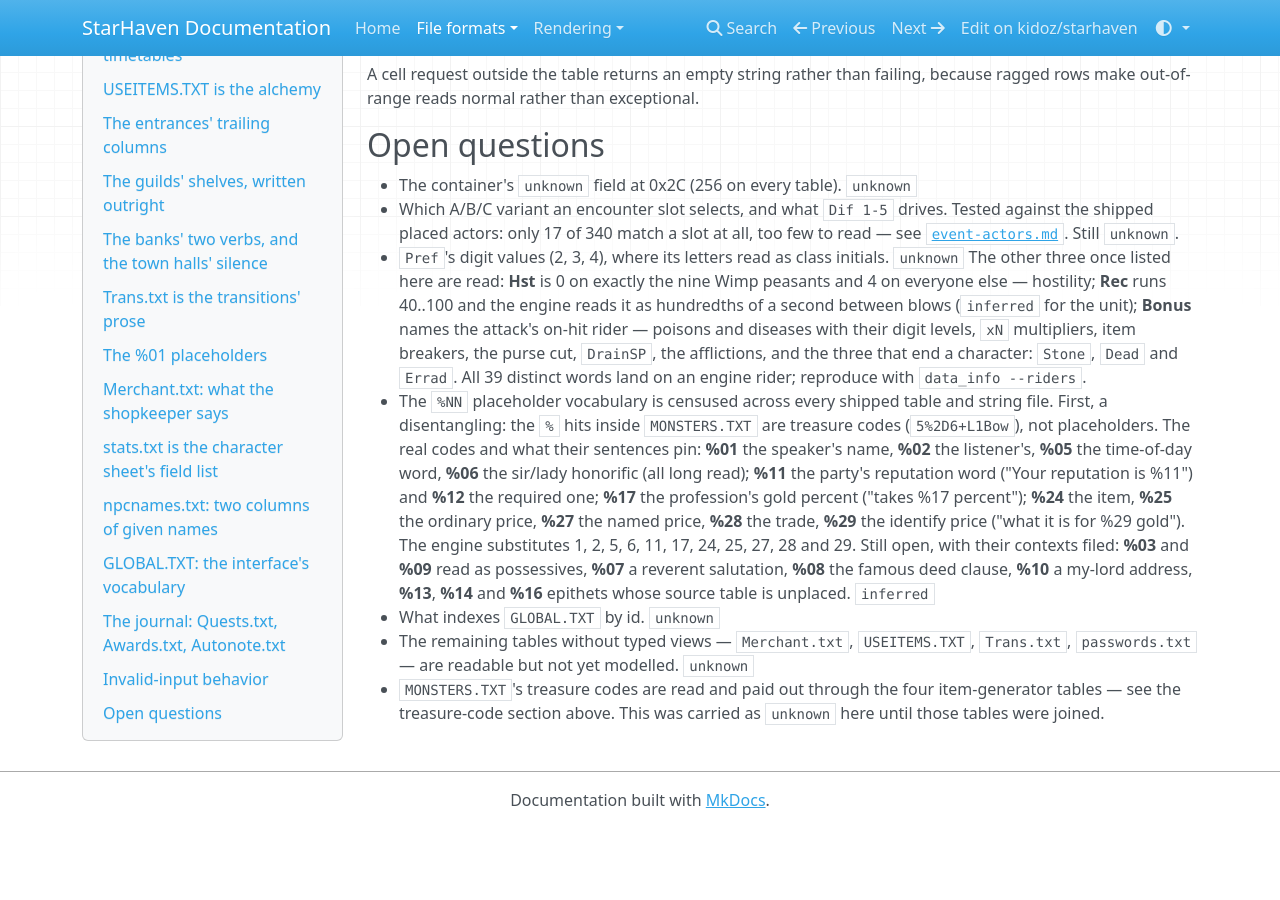
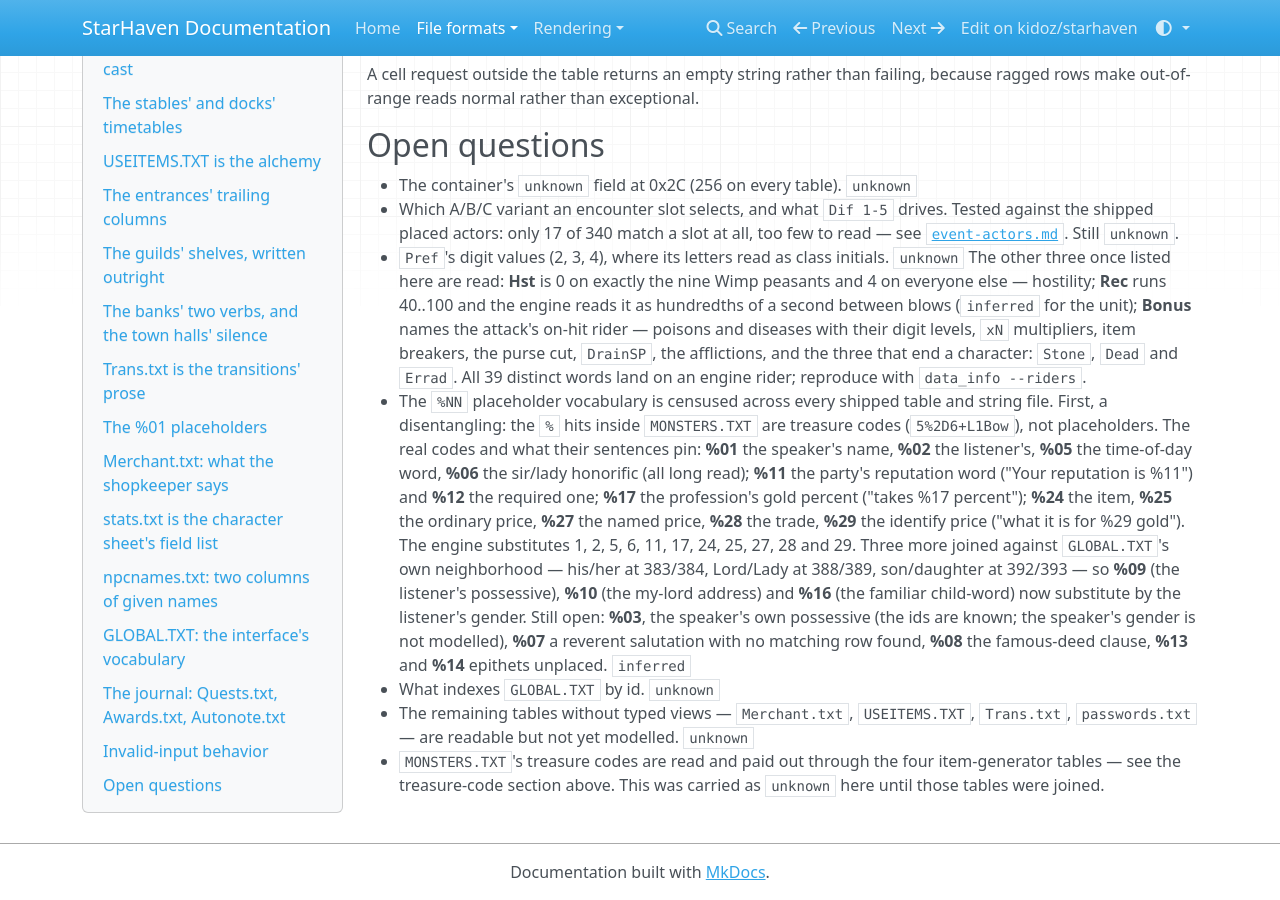
Before and after one commit to kidoz/starhaven, an MkDocs documentation site: the page built from docs/formats/text-tables.md, in a window 1280 px wide and 900 px high, scrolled down 17866 px. Built offline with MkDocs 1.6.1, drawn with Linux system fonts in a browser that asks for light colours; nearby versions of some CDN libraries; before the commit the page ends 18694 px from its top, so only the background shows below that.

Commit message:
Find the missing words shelved beside the ones we knew

```diff
--- a/docs/formats/text-tables.md
+++ b/docs/formats/text-tables.md
@@ -982,11 +982,15 @@ because ragged rows make out-of-range reads normal rather than exceptional.
   the profession's gold percent ("takes %17 percent"); **%24** the item,
   **%25** the ordinary price, **%27** the named price, **%28** the
   trade, **%29** the identify price ("what it is for %29 gold"). The
-  engine substitutes 1, 2, 5, 6, 11, 17, 24, 25, 27, 28 and 29. Still
-  open, with their contexts filed: **%03** and **%09** read as
-  possessives, **%07** a reverent salutation, **%08** the famous deed
-  clause, **%10** a my-lord address, **%13**, **%14** and **%16**
-  epithets whose source table is unplaced. `inferred`
+  engine substitutes 1, 2, 5, 6, 11, 17, 24, 25, 27, 28 and 29. Three more
+  joined against `GLOBAL.TXT`'s own neighborhood — his/her at 383/384,
+  Lord/Lady at 388/389, son/daughter at 392/393 — so **%09** (the
+  listener's possessive), **%10** (the my-lord address) and **%16** (the
+  familiar child-word) now substitute by the listener's gender. Still
+  open: **%03**, the speaker's own possessive (the ids are known; the
+  speaker's gender is not modelled), **%07** a reverent salutation with
+  no matching row found, **%08** the famous-deed clause, **%13** and
+  **%14** epithets unplaced. `inferred`
 - What indexes `GLOBAL.TXT` by id. `unknown`
 - The remaining tables without typed views — `Merchant.txt`, `USEITEMS.TXT`,
   `Trans.txt`, `passwords.txt` — are readable but not yet modelled. `unknown`
```
Also changed, not shown: README.md (+5 -0 lines), 1 other file.
